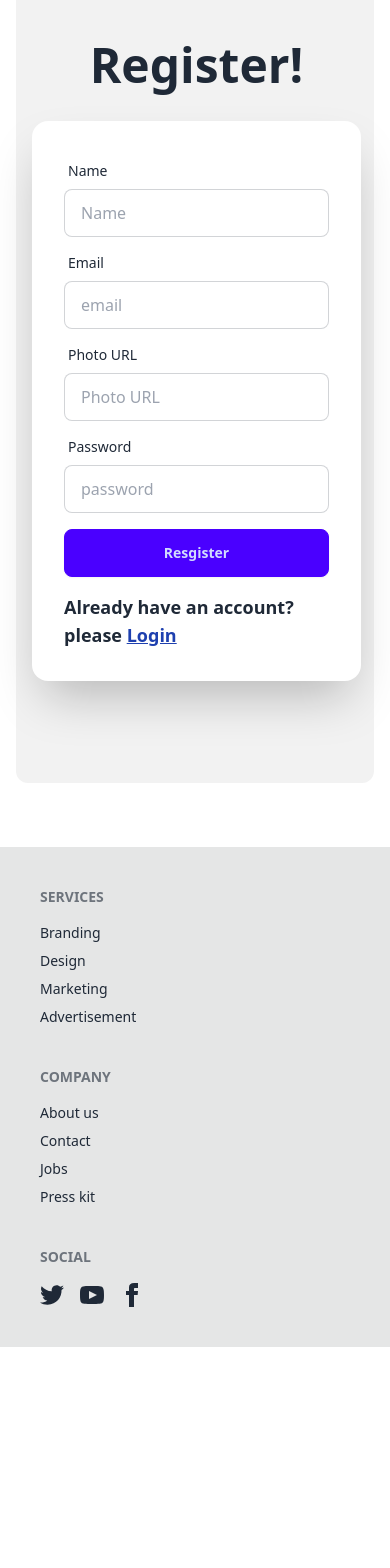
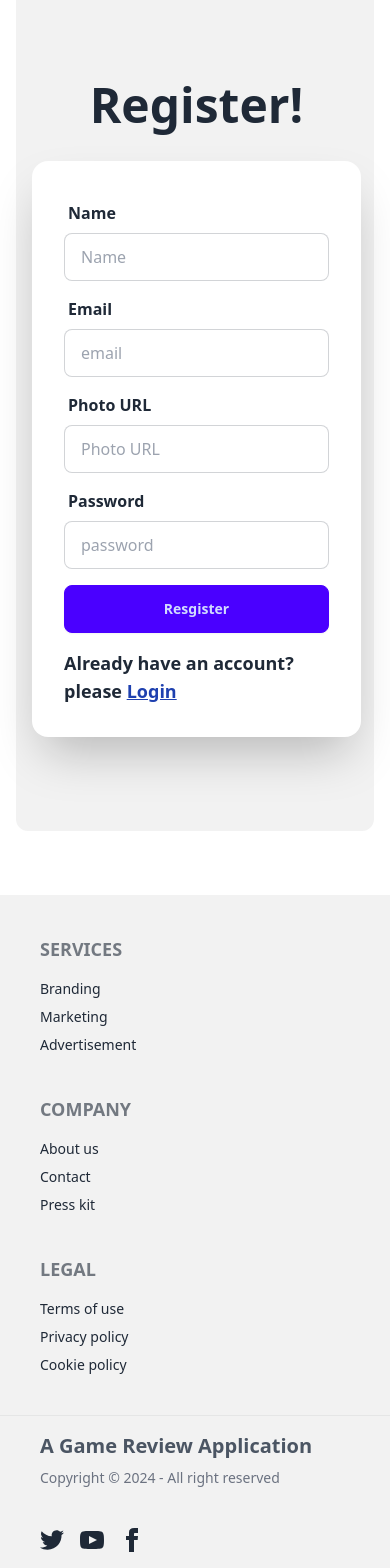
Before and after one commit to muradhossain1/chill-gamer-project, a React (Vite) app: page /register in a window 390 px wide. Shown: the part 189-1757 px from the top of the page. Before the commit the page ends 1536 px from the top, so only its background shows below. Built offline with nearby package versions, Linux system fonts and the light colour scheme; no server answers.

Commit message:
Home page All components edit & change

```diff
--- a/src/Components/Footer.jsx
+++ b/src/Components/Footer.jsx
@@ -2,23 +2,33 @@
 
 const Footer = () => {
     return (
-        <footer className="footer bg-base-300 text-base-content p-10 mt-12">
+        <div className="bg-base-200 md:px-32 mt-12">
+            <footer className="footer bg-base-200 md:px-16 text-base-content justify-between p-10">
                 <nav>
-                <h6 className="footer-title">Services</h6>
+                    <h6 className="footer-title text-lg">Services</h6>
                     <a className="link link-hover">Branding</a>
-                <a className="link link-hover">Design</a>
                     <a className="link link-hover">Marketing</a>
                     <a className="link link-hover">Advertisement</a>
                 </nav>
                 <nav>
-                <h6 className="footer-title">Company</h6>
+                    <h6 className="footer-title text-lg">Company</h6>
                     <a className="link link-hover">About us</a>
                     <a className="link link-hover">Contact</a>
-                <a className="link link-hover">Jobs</a>
                     <a className="link link-hover">Press kit</a>
                 </nav>
                 <nav>
-                <h6 className="footer-title">Social</h6>
+                    <h6 className="footer-title text-lg">Legal</h6>
+                    <a className="link link-hover">Terms of use</a>
+                    <a className="link link-hover">Privacy policy</a>
+                    <a className="link link-hover">Cookie policy</a>
+                </nav>
+            </footer>
+            <footer className="footer bg-base-200 text-base-content border-base-300 border-t px-10 py-4">
+                <aside className="md:ml-6">
+                    <h2 className="text-xl font-bold text-gray-600"> A Game Review Application</h2>
+                    <p className="text-sm text-gray-500"> Copyright © {new Date().getFullYear()} - All right reserved</p>
+                </aside>
+                <nav className="md:place-self-center md:justify-self-end mr-8">
                     <div className="grid grid-flow-col gap-4">
                         <a>
                             <svg
@@ -56,6 +66,7 @@ const Footer = () => {
                     </div>
                 </nav>
             </footer>
+        </div>
     );
 };
 
--- a/src/Components/Header.jsx
+++ b/src/Components/Header.jsx
@@ -10,9 +10,9 @@ const Header = () => {
 
     const handleUserLogout = () => {
         userLogout()
-        .then(() => {
-            navigate('/')
-        })
+            .then(() => {
+                navigate('/')
+            })
     }
 
     const links = <>
@@ -20,7 +20,7 @@ const Header = () => {
         <li className="text-sm font-semibold"><NavLink to='/allReviews'>All Reviews</NavLink></li>
         <li className="text-sm font-semibold"><NavLink to='/addReview'>Add Review</NavLink></li>
         <li className="text-sm font-semibold"><NavLink to='/myReviews'>My Reviews</NavLink></li>
-        {user? <li className="text-sm font-semibold"><NavLink to='/watchList'>Watch List</NavLink></li>:''}
+        {user ? <li className="text-sm font-semibold"><NavLink to='/watchList'>Watch List</NavLink></li> : ''}
     </>
     return (
         <div className="navbar bg-base-200 my-4 md:px-16">
@@ -57,9 +57,13 @@ const Header = () => {
 
                 {
                     user ? <>
-                        <div className="flex items-center gap-4 mr-8">
-                            <img className="w-12 h-12 rounded-full" src={user?.photoURL} alt="" />
-                            {/* <h2 className="hidden md:block font-semibold">{user?.displayName}</h2> */}
+                        <div className="dropdown dropdown-hover">
+                            <div tabIndex={0} className="mr-8">
+                                <img className="w-12 h-12 rounded-full" src={user?.photoURL} alt="" />
+                            </div>
+                            <ul tabIndex={0} className="dropdown-content menu bg-blue-100 rounded-box z-[1] w-52 p-2 shadow">
+                                <li className="text-base font-semibold"><a>{user?.displayName}</a></li>
+                            </ul>
                         </div>
                         <button onClick={handleUserLogout} className="btn btn-primary">Log-Out</button>
                     </>
--- a/src/Components/Login.jsx
+++ b/src/Components/Login.jsx
@@ -45,7 +45,7 @@ const Login = () => {
         })
     }
     return (
-        <div className="hero bg-base-200 md:w-2/3 mx-auto rounded-xl min-h-screen">
+        <div className="hero bg-base-200 md:w-2/3 mx-auto mt-12 rounded-xl min-h-screen">
             <div className="hero-content flex-col">
                 <div className="text-center lg:text-left">
                     <h1 className="text-5xl font-bold">Login now!</h1>
@@ -54,17 +54,17 @@ const Login = () => {
                     <form onSubmit={handleLogin} className="card-body">
                         <div className="form-control">
                             <label className="label">
-                                <span className="label-text">Email</span>
+                                <span className="label-text text-base font-semibold">Email</span>
                             </label>
                             <input type="email" name="email" placeholder="email" className="input input-bordered" required />
                         </div>
                         <div className="form-control">
                             <label className="label">
-                                <span className="label-text">Password</span>
+                                <span className="label-text text-base font-semibold">Password</span>
                             </label>
                             <input type="password" name="password" placeholder="password" className="input input-bordered" required />
-                            <label className="label">
-                                <a href="#" className="label-text-alt link link-hover">Forgot password?</a>
+                            <label className="label ">
+                                <a href="#" className="label-text-alt link link-hover text-base font-semibold">Forgot password?</a>
                             </label>
                         </div>
                         <div className="form-control mt-2">
--- a/src/Components/MobileRespons.jsx
+++ b/src/Components/MobileRespons.jsx
@@ -2,15 +2,15 @@
 
 const MobileRespons = () => {
     return (
-        <div className="px-32">
+        <div className="md:px-12 lg:px-32">
             <div className="hero bg-base-200 mt-12 p-8 rounded-xl">
                 <div className="flex flex-col lg:flex-row gap-6">
                     <img
                         src="https://i.ibb.co.com/VmP2HMB/mobile-responsive.webp"
-                        className="w-1/2 rounded-lg shadow-2xl" />
-                    <div className="w-1/2 space-y-3 ml-6">
+                        className="w-full lg:w-1/2 rounded-lg shadow-2xl" />
+                    <div className="lg:w-1/2 space-y-3 ml-6">
                         <p className="text-xl font-semibold text-green-600">--- 100% responsive</p>
-                        <h1 className="text-5xl font-bold ">Mobile device optimization</h1>
+                        <h1 className="text-3xl md:text-5xl font-bold ">Mobile device optimization</h1>
                         <div className=" flex gap-3 items-center pt-4 text-gray-600">
                             <p ><span className="text-white bg-green-400 px-3 py-[6px] rounded-full ">1</span></p>
                             <p><span className="text-xl font-semibold">Absolutely all scrollable sections support <br /> swipe effect.</span></p>
--- a/src/Components/Register.jsx
+++ b/src/Components/Register.jsx
@@ -43,7 +43,7 @@ const Register = () => {
             })
     }
     return (
-        <div className="hero bg-base-200 md:w-2/3 mx-auto rounded-xl min-h-screen">
+        <div className="hero bg-base-200 md:w-2/3 mt-12 mx-auto rounded-xl min-h-screen">
             <div className="hero-content flex-col">
                 <div className="text-center lg:text-left">
                     <h1 className="text-5xl font-bold">Register!</h1>
@@ -52,25 +52,25 @@ const Register = () => {
                     <form onSubmit={handleRegister} className="card-body">
                         <div className="form-control">
                             <label className="label">
-                                <span className="label-text">Name</span>
+                                <span className="label-text text-base font-semibold">Name</span>
                             </label>
                             <input type="text" name="name" placeholder="Name" className="input input-bordered" required />
                         </div>
                         <div className="form-control">
                             <label className="label">
-                                <span className="label-text">Email</span>
+                                <span className="label-text text-base font-semibold">Email</span>
                             </label>
                             <input type="email" name="email" placeholder="email" className="input input-bordered" required />
                         </div>
                         <div className="form-control">
                             <label className="label">
-                                <span className="label-text">Photo URL</span>
+                                <span className="label-text text-base font-semibold">Photo URL</span>
                             </label>
                             <input type="text" name="photo" placeholder="Photo URL" className="input input-bordered" required />
                         </div>
                         <div className="form-control">
                             <label className="label">
-                                <span className="label-text">Password</span>
+                                <span className="label-text text-base font-semibold">Password</span>
                             </label>
                             <input type="password" name="password" placeholder="password" className="input input-bordered" required />
                         </div>
--- a/src/Router/Router.jsx
+++ b/src/Router/Router.jsx
@@ -20,7 +20,7 @@ const Router = createBrowserRouter([
             {
                 path: '/',
                 element: <Home></Home>,
-                loader: () => fetch('http://localhost:5000/reviews')
+                loader: () => fetch('http://localhost:5000/highest-rating-reviews')
             },
             {
                 path: '/allReviews',
```
Lines whose indentation alone changed are shown as unchanged.
